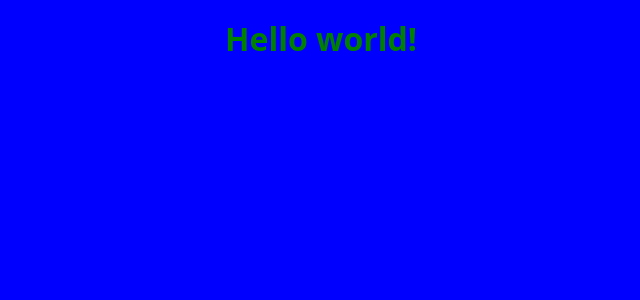
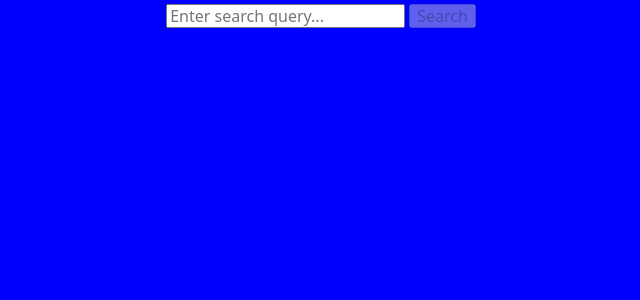
Before and after one commit to jasper7466/rss-react-2024-q3, a React (Vite) app: page / in a window 1280 px wide. Shown: the top 300 px of the page, without its empty margins (319-959 px from the left). Built offline with nearby package versions, Linux system fonts and the light colour scheme.

Commit message:
feat: implement "search-module" component

```diff
--- a/src/app.tsx
+++ b/src/app.tsx
@@ -1,8 +1,13 @@
 import { Component } from 'react';
+import { SearchModule } from './modules/search';
 import './app.css';
 
 export class App extends Component {
   render() {
-    return <h1 className="header">Hello world!</h1>;
+    return (
+      <main className="app-container">
+        <SearchModule />
+      </main>
+    );
   }
 }
--- a/src/modules/search/components/search-module/search-module.component.css
+++ b/src/modules/search/components/search-module/search-module.component.css
@@ -0,0 +1,5 @@
+.search-module {
+  display: flex;
+  align-items: center;
+  flex-direction: column;
+}
--- a/src/modules/search/components/search-module/search-module.component.tsx
+++ b/src/modules/search/components/search-module/search-module.component.tsx
@@ -1,9 +1,33 @@
 import { Component } from 'react';
 import { SearchBar } from '../search-bar/search-bar.component';
+import { SearchList } from '../search-list/search-list.component';
+import { searchService } from '../../services/search.service';
+import { IItem } from '../../interfaces/item.interface';
 import './search-module.component.css';
 
-export class SearchModule extends Component {
+type Props = Record<string, never>;
+
+type State = {
+  items: IItem[];
+  query?: string;
+};
+
+export class SearchModule extends Component<Props, State> {
+  state: State = {
+    items: [],
+  };
+
+  async handleSubmit(query: string) {
+    const items = await searchService.searchItems(query);
+    this.setState({ items, query });
+  }
+
   render() {
-    return <SearchBar />;
+    return (
+      <section className="search-module">
+        <SearchBar submitHandler={this.handleSubmit.bind(this)} />
+        <SearchList items={this.state.items} query={this.state.query} />
+      </section>
+    );
   }
 }
```
